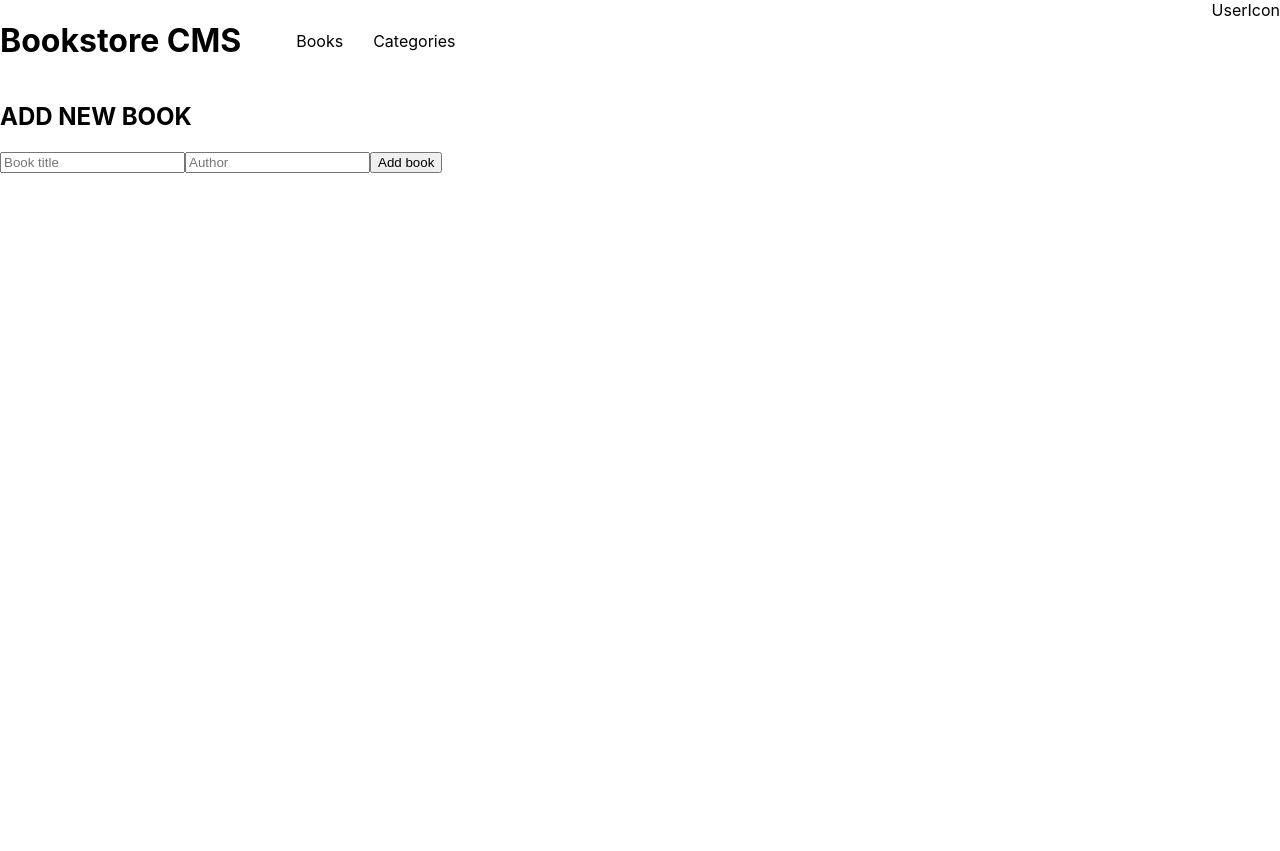
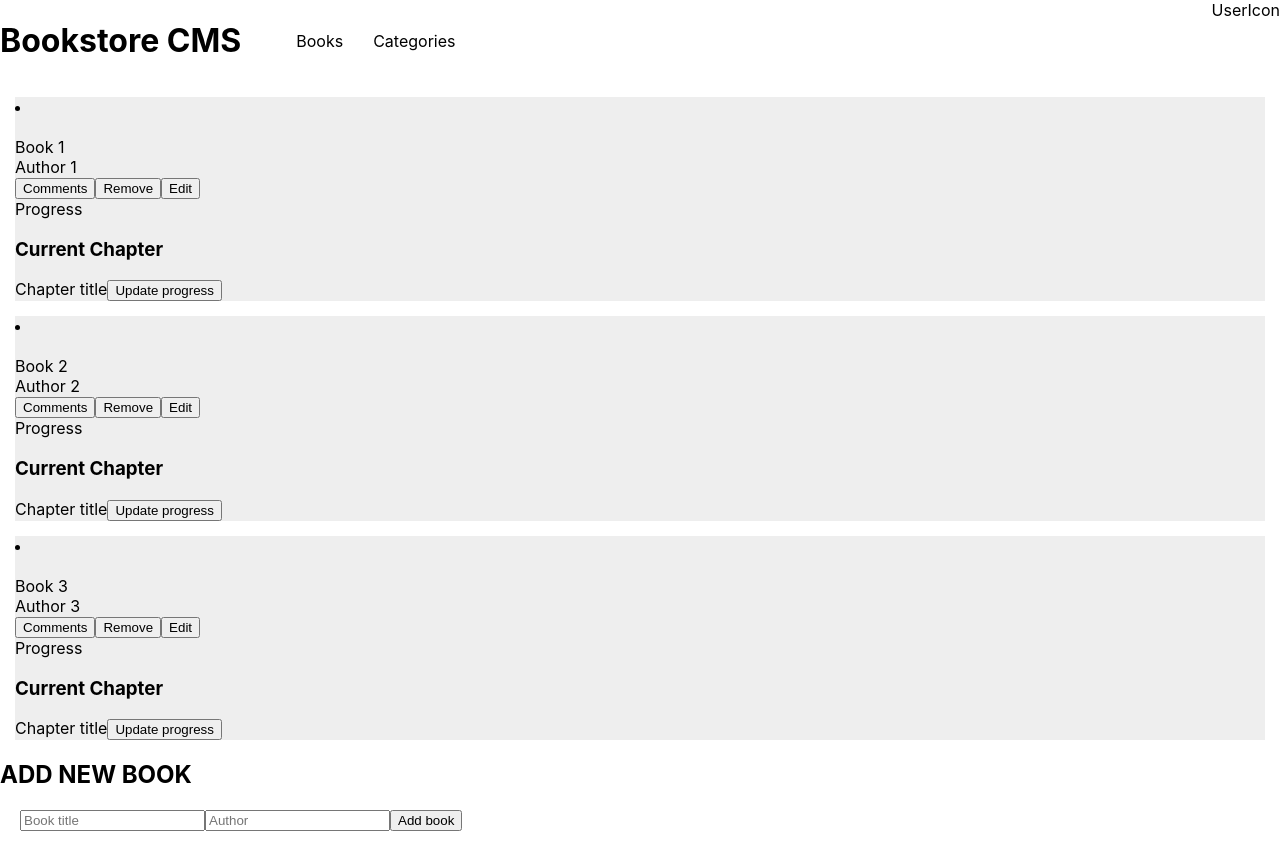
Before and after one commit to Elisha-Tetteyfio/bookstore, a React (Create React App) app: page / in a window 1280 px wide. Before the commit the page ends 800 px from the top, so only its background shows below. Built offline with nearby package versions, Linux system fonts and the light colour scheme.

Commit message:
Add functionality for adding and removing books

```diff
--- a/package.json
+++ b/package.json
@@ -13,6 +13,7 @@
     "react-router-dom": "^5.3.0",
     "react-scripts": "5.0.1",
     "redux": "^4.2.0",
+    "uuid": "^8.3.2",
     "web-vitals": "^2.1.4"
   },
   "scripts": {
--- a/src/components/Book.js
+++ b/src/components/Book.js
@@ -1,17 +1,26 @@
 import React from 'react';
+import { useDispatch } from 'react-redux/es/exports';
+import { removeBook } from '../redux/books/books';
 
-const Book = (title, author) => (
-  <>
+const Book = (title, author, id) => {
+  const dispatch = useDispatch();
+  return (
+    <li key={id} style={{ background: '#eee', margin: '15px' }}>
       <div className="leftSide">
         <div className="name">
-        Genre
+          {/* Genre */}
           <br />
           {title}
           <br />
           {author}
           <div>
             <button type="button">Comments</button>
-          <button type="button">Remove</button>
+            <button
+              type="button"
+              onClick={() => { dispatch(removeBook(id)); }}
+            >
+              Remove
+            </button>
             <button type="button">Edit</button>
           </div>
         </div>
@@ -24,7 +33,8 @@ const Book = (title, author) => (
         Chapter title
         <button type="button">Update progress</button>
       </div>
-  </>
+    </li>
   );
+};
 
 export default Book;
--- a/src/components/Form.js
+++ b/src/components/Form.js
@@ -1,14 +1,27 @@
-import React from 'react';
+import React, { useRef } from 'react';
+import { useDispatch } from 'react-redux/es/exports';
+import { v4 as uuidv4 } from 'uuid';
+import { addBook } from '../redux/books/books';
 
-const Form = () => (
-  <>
-    <h2>ADD NEW BOOK</h2>
-    <form>
-      <input type="text" placeholder="Book title" />
-      <input type="text" placeholder="Author" />
-      <button type="submit">Add book</button>
-    </form>
-  </>
-);
+const Form = () => {
+  const dispatch = useDispatch();
+  const title = useRef(null);
+  const author = useRef(null);
+  return (
+    <>
+      <h2>ADD NEW BOOK</h2>
+      <form style={{ margin: '20px' }}>
+        <input ref={title} type="text" placeholder="Book title" />
+        <input ref={author} type="text" placeholder="Author" />
+        <button
+          type="button"
+          onClick={() => dispatch(addBook(title.current.value, author.current.value, uuidv4()))}
+        >
+          Add book
+        </button>
+      </form>
+    </>
+  );
+};
 
 export default Form;
--- a/src/index.js
+++ b/src/index.js
@@ -1,14 +1,21 @@
 import React from 'react';
 import ReactDOM from 'react-dom/client';
 import { BrowserRouter } from 'react-router-dom';
+import { Provider } from 'react-redux';
+import store from './redux/configureStore';
 import './index.css';
 import App from './App';
 
 const root = ReactDOM.createRoot(document.getElementById('root'));
 root.render(
   <React.StrictMode>
-    <BrowserRouter>
-      <App />
-    </BrowserRouter>
+    <Provider store={store}>
+      <BrowserRouter>
+        <App />
+      </BrowserRouter>
+    </Provider>
   </React.StrictMode>,
+  // <Provider store={store}>
+  //   <App />
+  // </Provider>,
 );
--- a/src/pages/Books.js
+++ b/src/pages/Books.js
@@ -1,12 +1,17 @@
 import React from 'react';
-// import Book from '../components/Book';
+import { useSelector } from 'react-redux/es/exports';
+import Book from '../components/Book';
 import Form from '../components/Form';
 
-const Books = () => (
-  <>
-    {/* {Book('My Book', 'Nii')}  ---------------------      A test book object */}
-    <Form />
-  </>
-);
+const Books = () => {
+  const book = useSelector((state) => state.books);
+
+  return (
+    <>
+      { book.map((element) => Book(element.title, element.author, element.id)) }
+      <Form />
+    </>
+  );
+};
 
 export default Books;
--- a/src/redux/books/books.js
+++ b/src/redux/books/books.js
@@ -1,6 +1,24 @@
+import { v4 as uuidv4 } from 'uuid';
+
 const ADD_BOOK = 'bookstore/books/ADD_BOOK';
 const REMOVE_BOOK = 'bookstore/books/REMOVE_BOOK';
-const initialState = [];
+const initialState = [
+  {
+    id: uuidv4(),
+    title: 'Book 1',
+    author: 'Author 1',
+  },
+  {
+    id: uuidv4(),
+    title: 'Book 2',
+    author: 'Author 2',
+  },
+  {
+    id: uuidv4(),
+    title: 'Book 3',
+    author: 'Author 3',
+  },
+];
 
 const reducer = (state = initialState, action) => {
   switch (action.type) {
@@ -14,20 +32,24 @@ const reducer = (state = initialState, action) => {
         },
       ]);
     case REMOVE_BOOK:
-      return ([
-        ...state.splice(action.id - 1, 1),
-      ]);
+      return (
+        state.filter((book) => book.id !== action.id)
+      );
     default:
       return state;
   }
 };
 
-export const addBook = () => ({
+export const addBook = (title, author, id) => ({
   type: ADD_BOOK,
+  title,
+  author,
+  id,
 });
 
-export const removeBook = () => ({
+export const removeBook = (id) => ({
   type: REMOVE_BOOK,
+  id,
 });
 
 export default reducer;
--- a/src/redux/configureStore.js
+++ b/src/redux/configureStore.js
@@ -3,11 +3,10 @@ import { combineReducers } from 'redux';
 import books from './books/books';
 import categories from './categories/categories';
 
-const rootReducer = combineReducers({
+const reducer = combineReducers({
   books,
   categories,
 });
 
-const store = configureStore(rootReducer);
-
+const store = configureStore({ reducer });
 export default store;
```
Also changed, not shown: 1 other file (tests, documents, lock files or other folders). Lines whose indentation alone changed are shown as unchanged.
